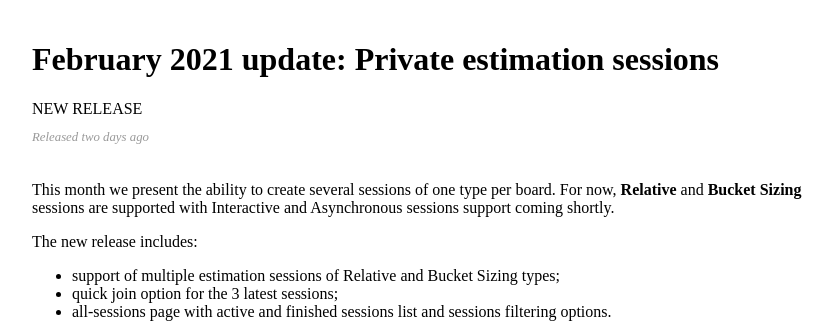
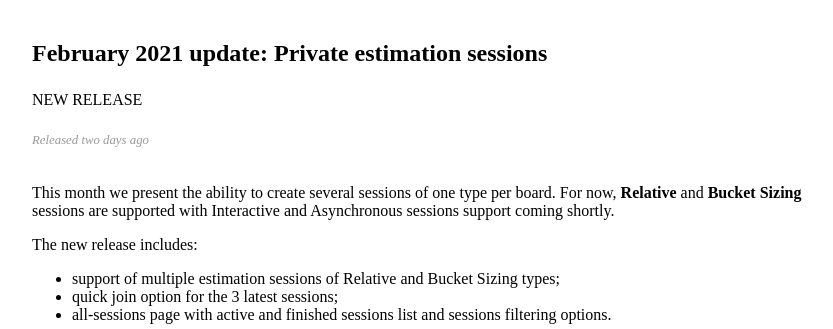
Before and after one commit to piotrbuczek37/piotrbuczek37.github.io, a plain HTML site: page index.html in a window 1280 px wide. Shown: the top 329 px of the page, without its empty margins (208-1041 px from the left). Drawn offline with Linux system fonts and the light colour scheme.

Commit message:
Add files via upload

```diff
--- a/index.html
+++ b/index.html
@@ -78,8 +78,8 @@
     .post-type {
         display: block;
         width: fit-content;
-        margin-bottom: 12px;
-        margin-top: 12px;
+        margin-bottom: 24px;
+        margin-top: 24px;
     }
 
     .three-images {
@@ -110,7 +110,7 @@
 
   <div class="changelog-main-content">
           <header class="post-header">
-              <h1>February 2021 update: Private estimation sessions</h1>
+              <h2>February 2021 update: Private estimation sessions</h2>
               <span class="aui-lozenge aui-lozenge-success post-type">NEW RELEASE</span>
               <span class="date" title="2021-02-11">Released two days ago</span>
           </header>
```
